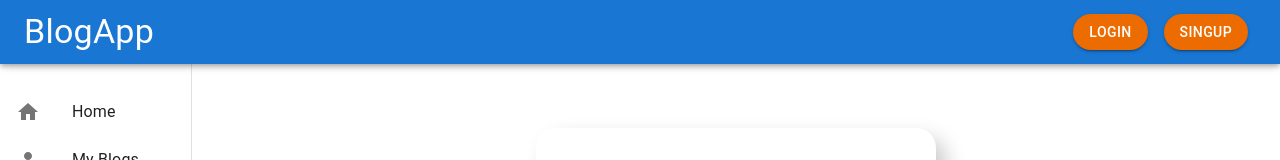
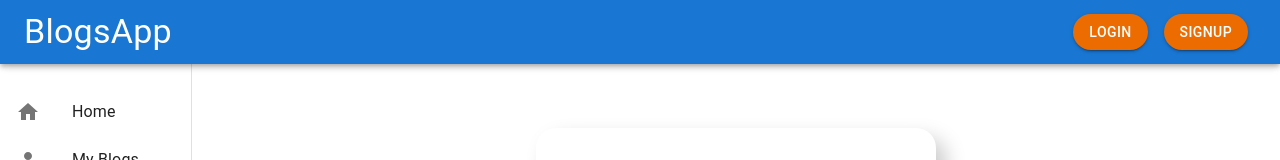
Before and after one commit to falak50/p300-front-end, a React (Create React App) app: page /auth in a window 1280 px wide. Shown: the top 160 px of the page. Built offline with nearby package versions, Linux system fonts and the light colour scheme.

Commit message:
finally done

```diff
--- a/src/conponents/Auth.js
+++ b/src/conponents/Auth.js
@@ -38,7 +38,7 @@ const Auth = () => {
     e.preventDefault();
     console.log(inputs);
     if (isSignup) {
-      sendRequest("signup")
+      sendRequest("singup")
         .then((data) => localStorage.setItem("userId", data.user._id))
         .then(() => dispath(authActions.login()))
         .then(() => naviagte("/blogs"));
--- a/src/conponents/Header.js
+++ b/src/conponents/Header.js
@@ -1,57 +1,100 @@
-import React, { useState } from 'react';
-import {AppBar, Box, Button, Tab, Tabs, Toolbar, Typography} from '@mui/material'
-//import { borderRadius } from '@mui/system';
-import { Link } from 'react-router-dom';
-import { useSelector } from 'react-redux';
-import { useDispatch } from 'react-redux';
-import { authActions } from '../store';
+import React, { useState } from "react";
+import {
+  AppBar,
+  Typography,
+  Toolbar,
+  Box,
+  Button,
+  Tabs,
+  Tab,
+} from "@mui/material";
+import { Link } from "react-router-dom";
+import { useDispatch, useSelector } from "react-redux";
+import { authActions } from "../store";
+
 const Header = () => {
-   const dispath = useDispatch
-    const isLoggedIn = useSelector(state=>state.isLoggedIn);
-    const [value ,setValue] =  useState();
 
-    const logoutClick = ()=>
-    {
-      dispath(authActions.logout())
+  const dispath = useDispatch();
+  const isLoggedIn = useSelector((state) => state.isLoggedIn);
 
-      localStorage.clear()
-    }
+  const [value, setValue] = useState();
   return (
    <AppBar
    position="fixed" sx={{ zIndex: (theme) => theme.zIndex.drawer + 1 }}
-      //  sx={{background : "linear-gradient(90deg, rgba(2,0,36,1) 0%, rgba(9,9,121,1) 35%, rgba(0,212,255,1) 100%)"}}
 
+      // sx={{
+      //   background:
+      //     "linear-gradient(90deg, rgba(58,75,180,1) 2%, rgba(116,49,110,1) 36%, rgba(2,0,161,1) 73%, rgba(69,92,252,1) 100%)",
+      // }}
     >
       <Toolbar>
-          <Typography variant='h4'>BlogApp</Typography>
-   {  isLoggedIn  &&
-      <Box display="flex" marginLeft={'auto'} marginRight='auto'>
+        <Typography variant="h4">
+          BlogsApp
+        </Typography>
+        {isLoggedIn && (
+          <Box display="flex" marginLeft={"auto"} marginRight="auto">
             <Tabs
-               textColor='inherit' value={value} onChange={(e,val)=>setValue(val)}>
-              <Tab LinkComponent={Link} to="/blogs"  label="All Blogs"/>
-              <Tab LinkComponent={Link} to="/myblogs"  label="My Blog"></Tab>
-              <Tab LinkComponent={Link} to="/blogs/add"  label="ADD BLOG"></Tab>
+              textColor="inherit"
+              value={value}
+              onChange={(e, val) => setValue(val)}
+            >
+              <Tab
+                //={classes.font}
+                LinkComponent={Link}
+                to="/blogs"
+                label="All Blogs"
+              />
+              <Tab
+                //={classes.font}
+                LinkComponent={Link}
+                to="/myBlogs"
+                label="My Blogs"
+              />
+              <Tab
+                //={classes.font}
+                LinkComponent={Link}
+                to="/blogs/add"
+                label="Add Blog"
+              />
             </Tabs>
           </Box>
-  }
-       <Box display="flex" marginLeft='auto' >
-
-          { !isLoggedIn && <>    <Button
-                LinkComponent={Link} to="/auth"
-               variant='contained' sx={{margin:1,borderRadius:10}} color='warning'>Login</Button>
+        )}
+        <Box display="flex" marginLeft="auto">
+          {!isLoggedIn && (
+            <>
+              {" "}
               <Button
-                    LinkComponent={Link} to="/auth"
-               variant='contained' sx={{margin:1,borderRadius:10}} color='warning'>Singup</Button>
+                LinkComponent={Link}
+                to="/auth"
+                variant="contained"
+                sx={{ margin: 1, borderRadius: 10 }}
+                color="warning"
+              >
+                Login
+              </Button>
+              <Button
+                LinkComponent={Link}
+                to="/auth"
+                variant="contained"
+                sx={{ margin: 1, borderRadius: 10 }}
+                color="warning"
+              >
+                Signup
+              </Button>
             </>
-          }
-
-
-       { isLoggedIn  && (<Button
-             onClick={logoutClick}
-              LinkComponent={Link} to="/auth"
-              variant='contained' sx={{margin:1,borderRadius:10}} color='warning'>Logout</Button>)
-       }
-
+          )}
+          {isLoggedIn && (
+            <Button
+              onClick={() => dispath(authActions.logout())}
+              LinkComponent={Link}
+              to="/auth"
+              variant="contained"
+              sx={{ margin: 1, borderRadius: 10 }}
+              color="warning"
+            >
+              Logout
+            </Button>
+          )}
         </Box>
       </Toolbar>
     </AppBar>
--- a/src/conponents/utils.js
+++ b/src/conponents/utils.js
@@ -1,9 +1,9 @@
 import { makeStyles } from "@mui/styles";
 export const useStyles = makeStyles({
-  font :{
+
       font : {
           fontFamily : 'Poppins'
       }
-  }
+
 
 })
```
Lines whose indentation alone changed are shown as unchanged.
